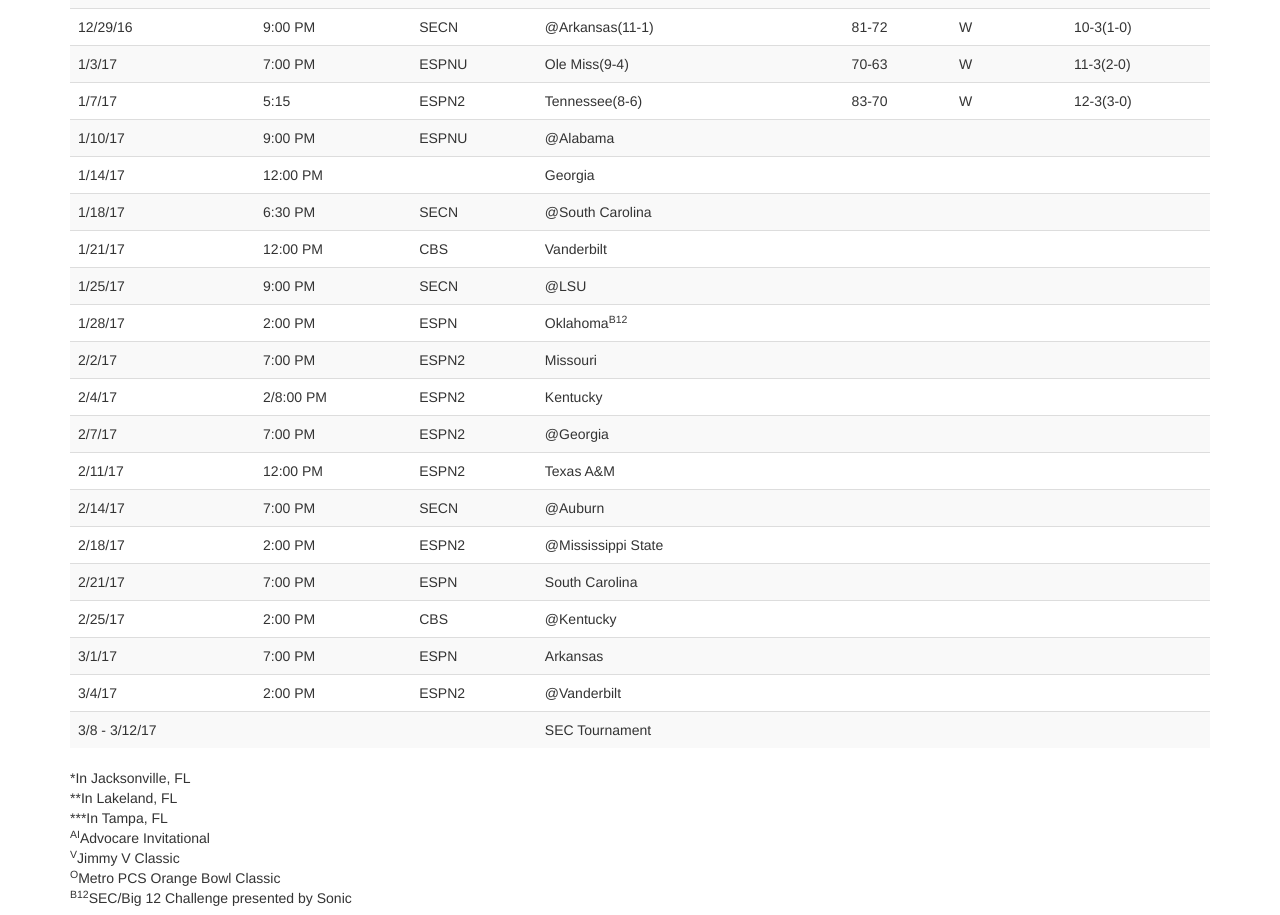
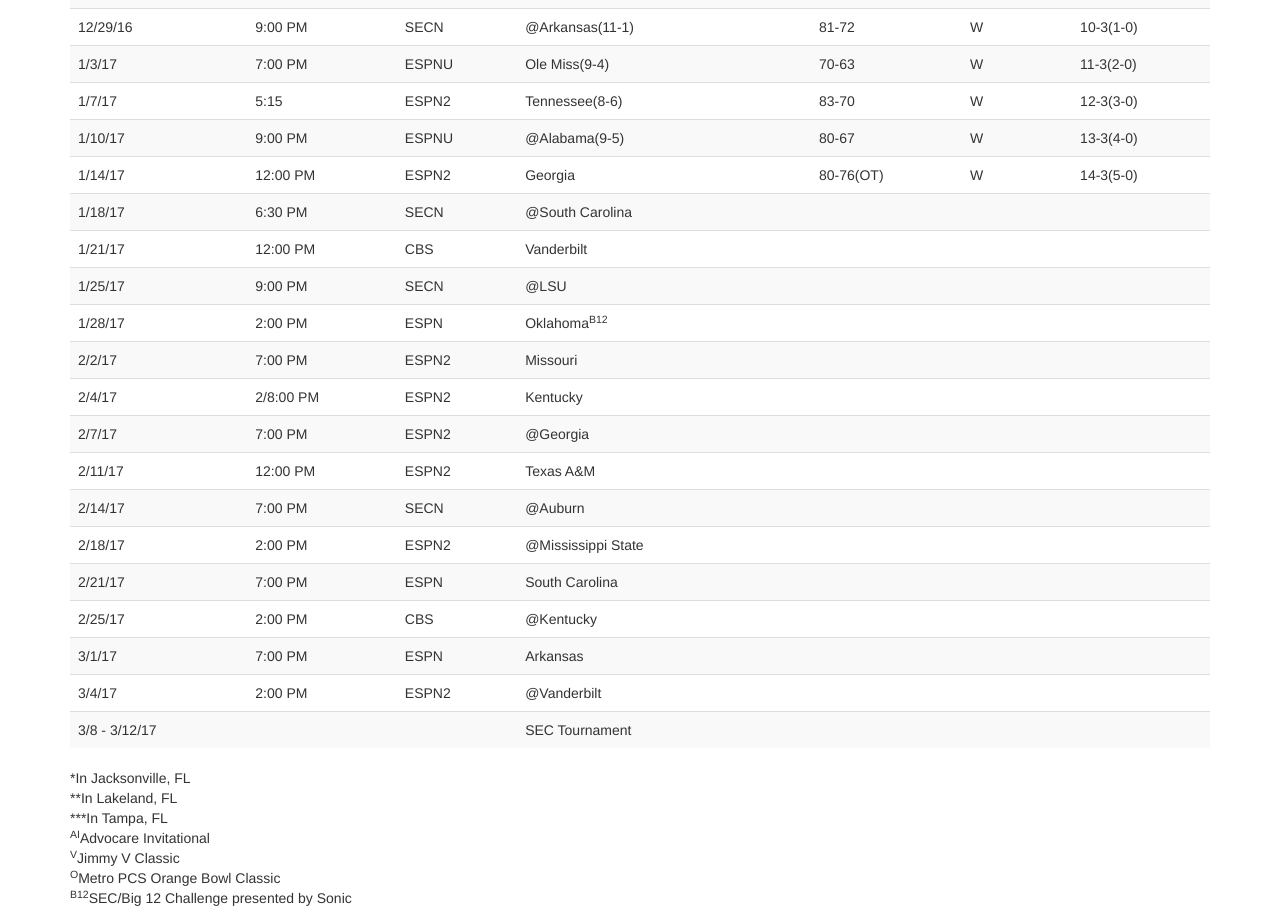
Before and after one commit to Orlandohmor84/gatorsbball, a website: page src/index.html in a window 1280 px wide. Shown: the part 907-1822 px from the top of the page. Drawn offline with nearby package versions, Linux system fonts and the light colour scheme.

Commit message:
Game Update

```diff
--- a/src/index.html
+++ b/src/index.html
@@ -213,19 +213,19 @@
             		<td>1/10/17</td>
             		<td>9:00 PM</td>
             		<td>ESPNU</td>
-            		<td>&#64Alabama</td>
-            		<td></td>
-            		<td></td>
-            		<td></td>
+            		<td>&#64Alabama(9-5)</td>
+            		<td>80-67</td>
+            		<td>W</td>
+            		<td>13-3(4-0)</td>
         		</tr>
         		<tr>
             		<td>1/14/17</td>
             		<td>12:00 PM</td>
-            		<td></td>
+            		<td>ESPN2</td>
             		<td>Georgia</td>
-            		<td></td>
-            		<td></td>
-            		<td></td>
+            		<td>80-76(OT)</td>
+            		<td>W</td>
+            		<td>14-3(5-0)</td>
         		</tr>
         		<tr>
             		<td>1/18/17</td>
```
